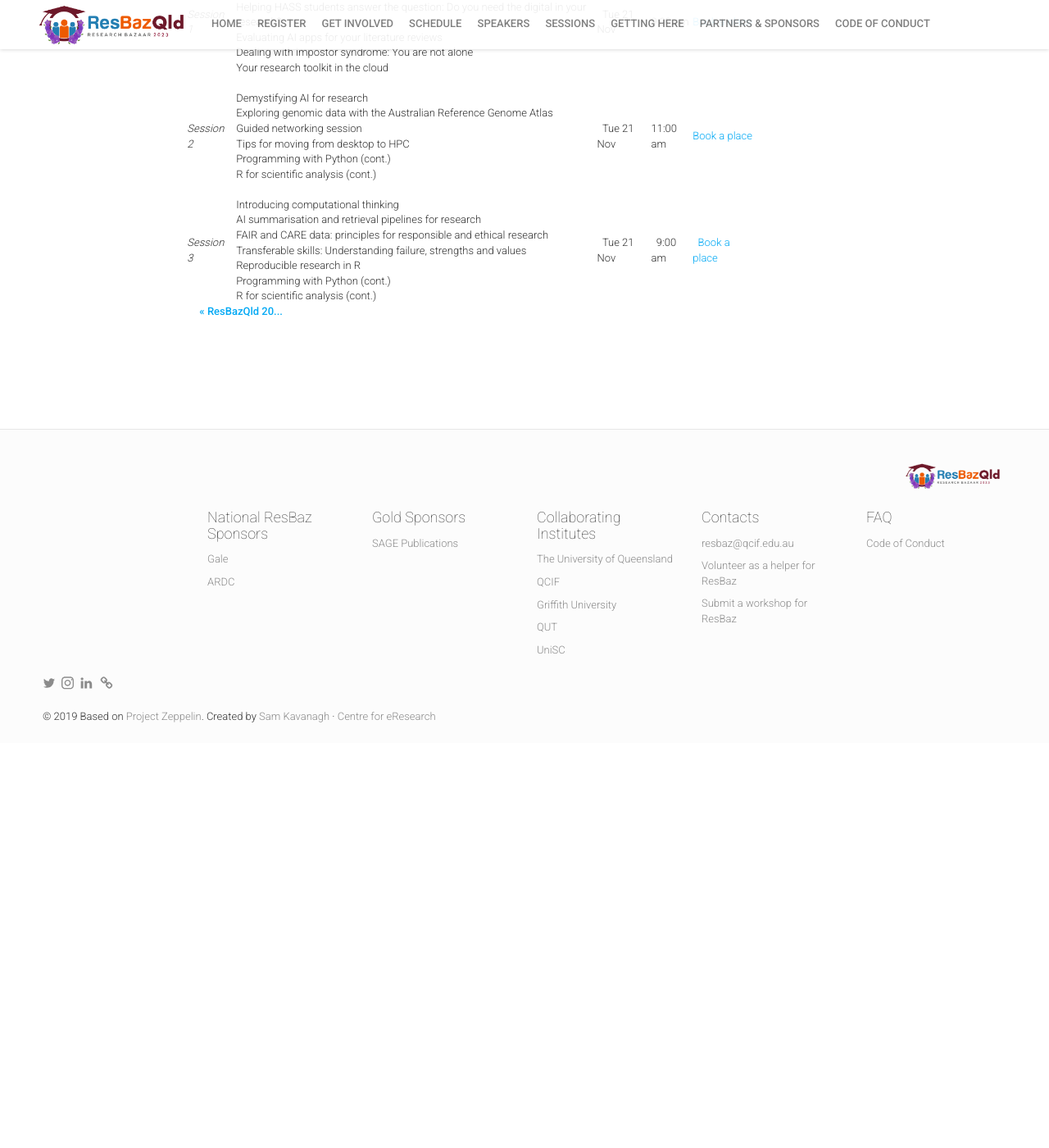
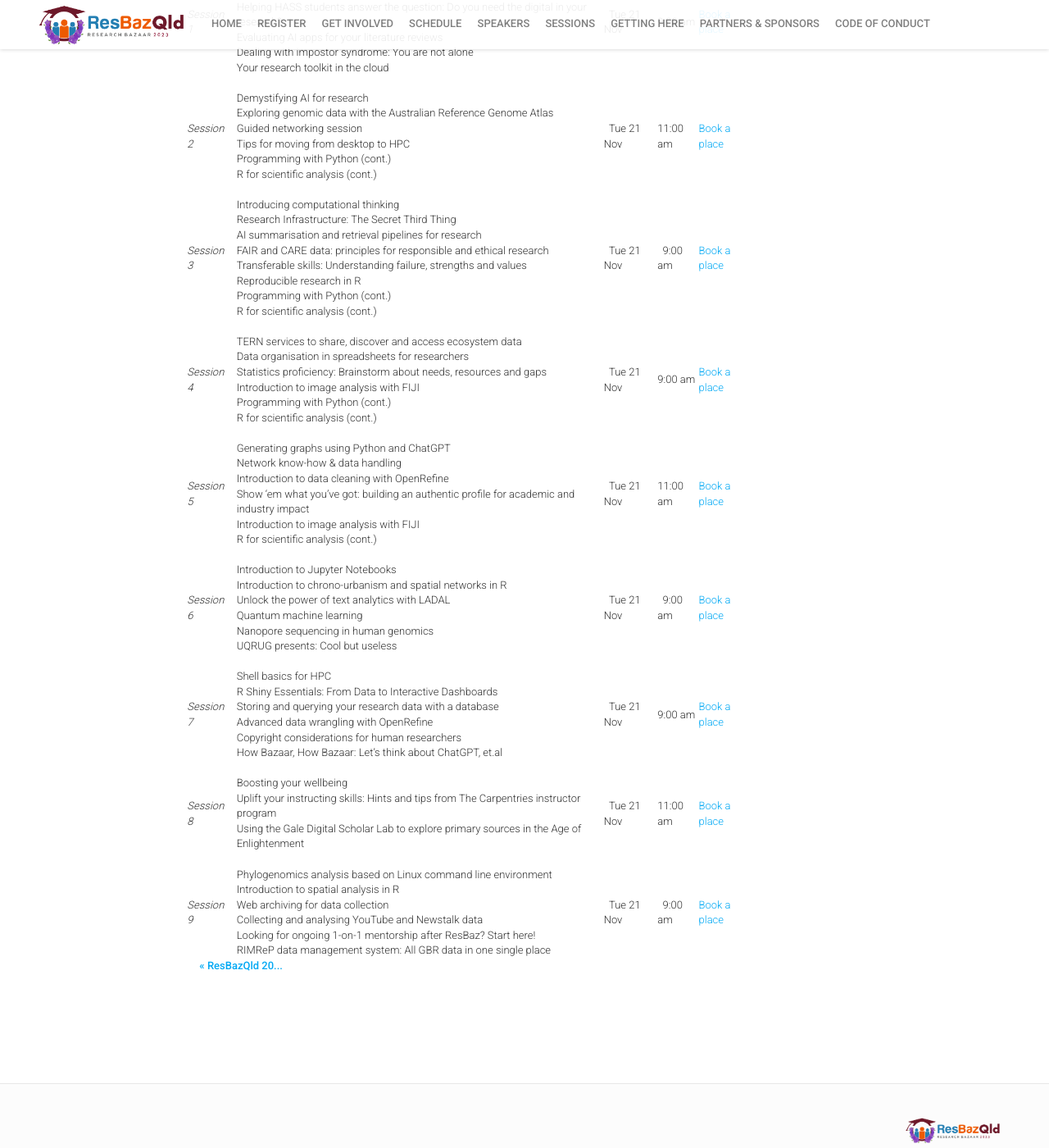
Before and after one commit to resbaz/resbazvic2024, a Jekyll site: the page built from _posts/2023-11-06-workshop-booking-open.md, in a window 1280 px wide and 1400 px high, scrolled down 913 px. Shown: the whole window at 82% size. Built offline with Jekyll 4.4.1, drawn with Linux system fonts in a browser that asks for light colours; nearby versions of some CDN libraries; before the commit the page ends 1819 px from its top, so only the background shows below that.

Commit message:
blog about booking

```diff
--- a/_posts/2023-11-06-workshop-booking-open.md
+++ b/_posts/2023-11-06-workshop-booking-open.md
@@ -18,11 +18,23 @@
 registration confirmation email.
 
 
-| Session | Workshop | Date  | Time|  Link |
+| Session&nbsp;&nbsp;| Workshop |&nbsp;&nbsp;Date  | Time|  Link |
 | --- | --- | --- | --- |--- |
 |   |   |  |   |
 | _Session 1_&nbsp;&nbsp;|Introductory Programming with Python<br>R for scientific analysis<br>Helping HASS students answer the question: Do you need the digital in your research?<br>Evaluating AI apps for your literature reviews<br>Dealing with impostor syndrome: You are not alone<br>Your research toolkit in the cloud |&nbsp;&nbsp;Tue 21 Nov  | 9:00 am	 |  [Book a place](https://events.humanitix.com/session-1-tuesday-9-00-10-30)|
 |   |   |  |   |
 | _Session 2_&nbsp;&nbsp;|Demystifying AI for research<br>Exploring genomic data with the Australian Reference Genome Atlas<br>Guided networking session<br>Tips for moving from desktop to HPC<br>Programming with Python (cont.)<br>R for scientific analysis (cont.) |&nbsp;&nbsp;Tue 21 Nov  | 11:00 am	 |  [Book a place](https://events.humanitix.com/session-1-tuesday-11-00-12-30)|
 |   |   |  |   |
-| _Session 3_&nbsp;&nbsp;|Introducing computational thinking<br>AI summarisation and retrieval pipelines for research<br>  FAIR and CARE data: principles for responsible and ethical research<br>Transferable skills: Understanding failure, strengths and values<br>Reproducible research in R<br>Programming with Python (cont.)<br>R for scientific analysis (cont.) |&nbsp;&nbsp;Tue 21 Nov  |&nbsp;&nbsp;9:00 am	 |&nbsp;&nbsp;[Book a place](https://events.humanitix.com/session-3-tuesday-15-00-17-00)|
+| _Session 3_&nbsp;&nbsp;|Introducing computational thinking<br>Research Infrastructure: The Secret Third Thing<br>AI summarisation and retrieval pipelines for research<br>FAIR and CARE data: principles for responsible and ethical research<br>Transferable skills: Understanding failure, strengths and values<br>Reproducible research in R<br>Programming with Python (cont.)<br>R for scientific analysis (cont.) |&nbsp;&nbsp;Tue 21 Nov  |&nbsp;&nbsp;9:00 am	 |  [Book a place](https://events.humanitix.com/session-3-tuesday-15-00-17-00)|
+|   |   |  |   |
+| _Session 4_&nbsp;&nbsp;|TERN services to share, discover and access ecosystem data<br>Data organisation in spreadsheets for researchers<br>Statistics proficiency: Brainstorm about needs, resources and gaps<br>Introduction to image analysis with FIJI<br>Programming with Python (cont.)<br>R for scientific analysis (cont.) |&nbsp;&nbsp;Tue 21 Nov  | 9:00 am	 |  [Book a place](https://events.humanitix.com/session-4-wednesday-9-00-10-30)|
+|   |   |  |   |
+| _Session 5_&nbsp;&nbsp;|Generating graphs using Python and ChatGPT<br>Network know-how & data handling<br>Introduction to data cleaning with OpenRefine<br>Show 'em what you've got: building an authentic profile for academic and industry impact<br>Introduction to image analysis with FIJI<br>R for scientific analysis (cont.) |&nbsp;&nbsp;Tue 21 Nov  | 11:00 am	 |  [Book a place](https://events.humanitix.com/session-5-wednesday-11-00-12-30)|
+|   |   |  |   |
+| _Session 6_&nbsp;&nbsp;|Introduction to Jupyter Notebooks<br>Introduction to chrono-urbanism and spatial networks in R<br>Unlock the power of text analytics with LADAL<br>Quantum machine learning<br>Nanopore sequencing in human genomics<br>UQRUG presents: Cool but useless |&nbsp;&nbsp;Tue 21 Nov  |&nbsp;&nbsp;9:00 am	 |  [Book a place](https://events.humanitix.com/session-6-wednesday-15-00-17-00)|
+|   |   |  |   |
+| _Session 7_&nbsp;&nbsp;|Shell basics for HPC<br>R Shiny Essentials: From Data to Interactive Dashboards<br>Storing and querying your research data with a database<br>Advanced data wrangling with OpenRefine<br>Copyright considerations for human researchers<br>How Bazaar, How Bazaar: Let's think about ChatGPT, et.al |&nbsp;&nbsp;Tue 21 Nov  | 9:00 am	 |  [Book a place](https://events.humanitix.com/session-7-thursday-9-00-10-30)|
+|   |   |  |   |
+| _Session 8_&nbsp;&nbsp;|Boosting your wellbeing<br>Uplift your instructing skills: Hints and tips from The Carpentries instructor program<br>Using the Gale Digital Scholar Lab to explore primary sources in the Age of Enlightenment |&nbsp;&nbsp;Tue 21 Nov  | 11:00 am	 |  [Book a place](https://events.humanitix.com/session-8-thursday-11-00-12-30)|
+|   |   |  |   |
+| _Session 9_&nbsp;&nbsp;|Phylogenomics analysis based on Linux command line environment<br>Introduction to spatial analysis in R<br>Web archiving for data collection<br>Collecting and analysing YouTube and Newstalk data<br>Looking for ongoing 1-on-1 mentorship after ResBaz? Start here!<br>RIMReP data management system: All GBR data in one single place |&nbsp;&nbsp;Tue 21 Nov  |&nbsp;&nbsp;9:00 am	 |  [Book a place](https://events.humanitix.com/session-9-thursday-15-00-17-00)|
```
